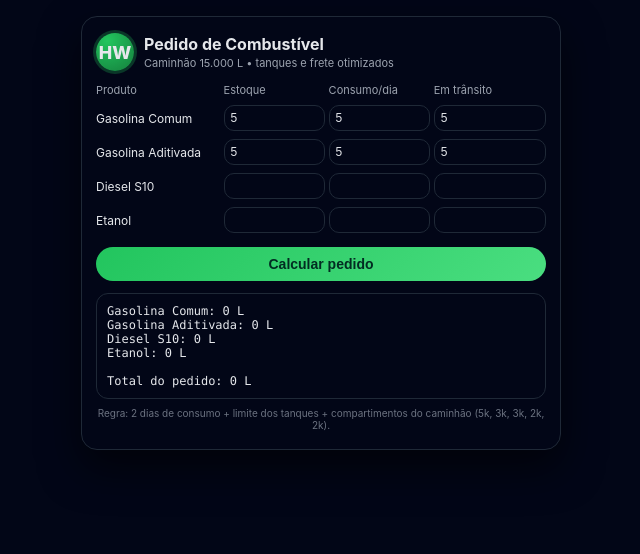
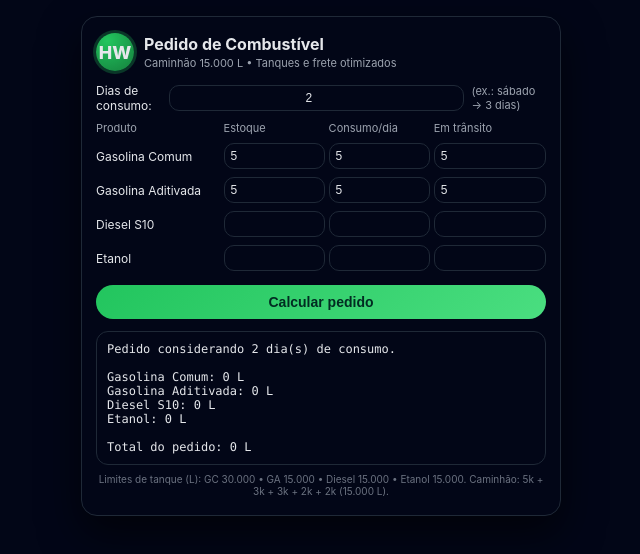
Before and after one commit to postohighway/Pedido, a plain HTML site: page index.html in a window 1280 px wide. Both pictures are taken after typing "5", "5", "5", "5", "5", "5" into the empty fields and a click on the button "Calcular pedido". Shown: the whole page, without its empty margins (319-959 px from the left). Drawn offline with Linux system fonts and the light colour scheme.

Commit message:
Update index.html

```diff
--- a/index.html
+++ b/index.html
@@ -1,4 +1,3 @@
-
 <!DOCTYPE html>
 <html lang="pt-BR">
 <head>
@@ -57,6 +56,28 @@
       font-size: 11px;
       margin: 2px 0 0;
       color: #9ca3af;
+    }
+    .dias-row {
+      display: flex;
+      align-items: center;
+      gap: 8px;
+      margin-top: 8px;
+      margin-bottom: 4px;
+      font-size: 12px;
+      color: #e5e7eb;
+    }
+    .dias-row input {
+      width: 70px;
+      box-sizing: border-box;
+      padding: 5px 6px;
+      border-radius: 10px;
+      border: 1px solid #1f2937;
+      background: #020617;
+      color: #e5e7eb;
+      font-size: 12px;
+      -webkit-appearance: none;
+      appearance: none;
+      text-align: center;
     }
     .grid {
       display: grid;
@@ -128,8 +149,14 @@
       <div class="logo-circle">HW</div>
       <div class="title-block">
         <h1>Pedido de Combustível</h1>
-        <p>Caminhão 15.000 L • tanques e frete otimizados</p>
+        <p>Caminhão 15.000 L • Tanques e frete otimizados</p>
       </div>
+    </div>
+
+    <div class="dias-row">
+      <span>Dias de consumo:</span>
+      <input id="dias" type="number" min="1" value="2" inputmode="decimal">
+      <span style="font-size:11px;color:#9ca3af;">(ex.: sábado → 3 dias)</span>
     </div>
 
     <div class="grid grid-header">
@@ -170,15 +197,18 @@
     <button class="btn" onclick="calcular()">Calcular pedido</button>
 
     <pre id="saida">Preencha os campos acima e toque em "Calcular pedido".</pre>
-    <div class="hint">Regra: 2 dias de consumo + limite dos tanques + compartimentos do caminhão (5k, 3k, 3k, 2k, 2k).</div>
+    <div class="hint">
+      Limites de tanque (L): GC 30.000 • GA 15.000 • Diesel 15.000 • Etanol 15.000.
+      Caminhão: 5k + 3k + 3k + 2k + 2k (15.000 L).
+    </div>
   </div>
 </div>
 
 <script>
 const CAPACIDADES = {
-  "Gasolina Comum": 20000,
-  "Gasolina Aditivada": 10000,
-  "Diesel S10": 20000,
+  "Gasolina Comum": 30000,
+  "Gasolina Aditivada": 15000,
+  "Diesel S10": 15000,
   "Etanol": 15000
 };
 
@@ -193,12 +223,22 @@ function lerNumero(id) {
   return isNaN(n) ? 0 : n;
 }
 
+function lerDias() {
+  const el = document.getElementById("dias");
+  if (!el) return 2;
+  const v = (el.value || "").replace(",", ".");
+  const n = parseFloat(v);
+  if (isNaN(n) || n <= 0) return 2;
+  return n;
+}
+
 function calcular() {
   try {
     const produtos = ["Gasolina Comum","Gasolina Aditivada","Diesel S10","Etanol"];
     const dados = {};
     let totalMax = 0;
     let totalNecessidade = 0;
+    const dias = lerDias();
 
     for (const p of produtos) {
       let prefix;
@@ -212,8 +252,8 @@ function calcular() {
       const transito = lerNumero(prefix + "_transito");
       const capacidade = CAPACIDADES[p];
 
-      const consumo2d = consumo * 2;
-      const necessidade_min = Math.max(consumo2d - (estoque + transito), 0);
+      const consumoPeriodo = consumo * dias;
+      const necessidade_min = Math.max(consumoPeriodo - (estoque + transito), 0);
       const espaco_livre = Math.max(capacidade - (estoque + transito), 0);
 
       dados[p] = { consumo, necessidade_min, espaco_livre };
@@ -223,17 +263,20 @@ function calcular() {
 
     let compras;
     if (totalNecessidade <= 0.5) {
+      // não precisa comprar nada
       compras = {};
       for (const p of produtos) compras[p] = 0;
     } else {
+      // se os tanques não comportam 15k, faz pedido fracionado
       if (totalMax < CAMINHAO_CAPACIDADE) {
         compras = pedidoFracionado(dados);
       } else {
+        // se comporta, tenta usar os compartimentos exatos
         compras = pedidoComCompartimentos(produtos, dados);
       }
     }
 
-    mostrarResultado(compras);
+    mostrarResultado(compras, dias);
   } catch (e) {
     alert("Erro nos valores digitados.");
   }
@@ -244,6 +287,7 @@ function pedidoFracionado(dados) {
   let totalMin = 0;
   let espacoTotal = 0;
 
+  // Primeiro: garantir consumo do período dentro dos limites de tanque
   for (const p in dados) {
     const d = dados[p];
     const min = Math.min(d.necessidade_min, d.espaco_livre);
@@ -255,9 +299,10 @@ function pedidoFracionado(dados) {
   const alvo = Math.min(CAMINHAO_CAPACIDADE, espacoTotal);
   let restante = alvo - totalMin;
 
+  // Sobrou espaço no caminhão -> distribui onde gira mais
   if (restante > 0) {
     const ordenados = Object.entries(dados)
-      .sort((a,b)=>b[1].consumo - a[1].consumo);
+      .sort((a,b)=>b[1].consumo - a[1].consumo); // maior consumo primeiro
     for (const [p,d] of ordenados) {
       const capExtra = d.espaco_livre - compras[p];
       if (capExtra <= 0) continue;
@@ -292,20 +337,24 @@ function pedidoComCompartimentos(produtos, dados) {
       vol[p] += COMPARTIMENTOS[i];
     }
 
+    // Respeita limite de tanque (estoque + trânsito + pedido ≤ capacidade)
     let ok = true;
     for (const p of produtos) {
       if (vol[p] > dados[p].espaco_livre + 1e-6) {
-        ok = false; break;
+        ok = false;
+        break;
       }
     }
     if (!ok) continue;
 
+    // Calcula "falta" de cada produto depois do pedido simulado
     let faltaTotal = 0;
     for (const p of produtos) {
       const falta = Math.max(dados[p].necessidade_min - vol[p], 0);
       faltaTotal += falta;
     }
 
+    // Usa consumo como segundo critério (prefere encher produtos que giram mais)
     const consumoScore = produtos
       .map(p => vol[p] * dados[p].consumo)
       .reduce((a,b)=>a+b,0);
@@ -326,10 +375,10 @@ function pedidoComCompartimentos(produtos, dados) {
   return bestAlloc;
 }
 
-function mostrarResultado(compras) {
+function mostrarResultado(compras, dias) {
   const ordem = ["Gasolina Comum","Gasolina Aditivada","Diesel S10","Etanol"];
   let total = 0;
-  let txt = "";
+  let txt = "Pedido considerando " + dias + " dia(s) de consumo.\n\n";
   for (const p of ordem) {
     const v = Math.round(compras[p] || 0);
     total += v;
```
